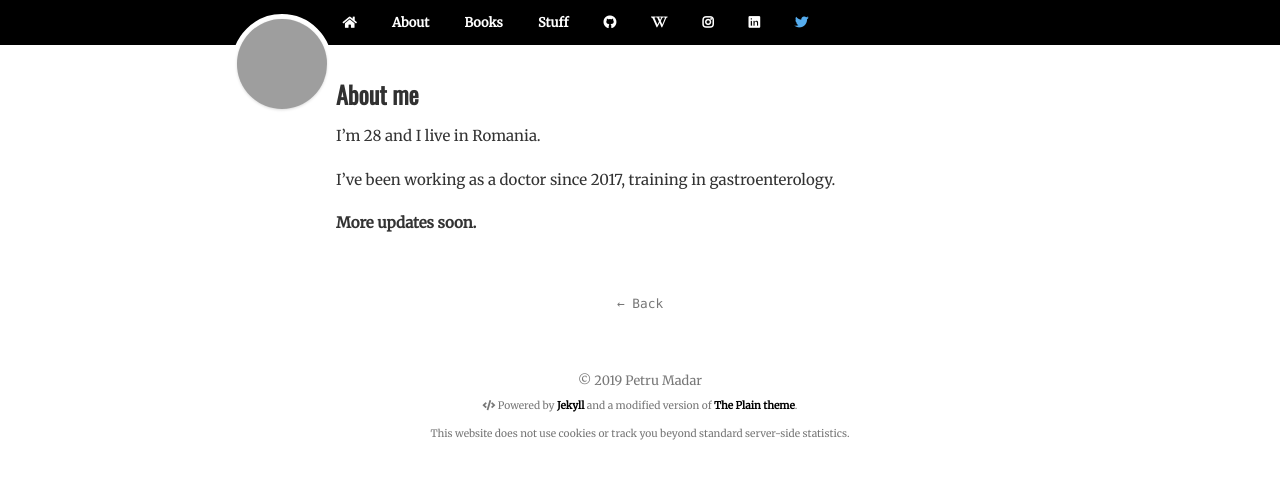
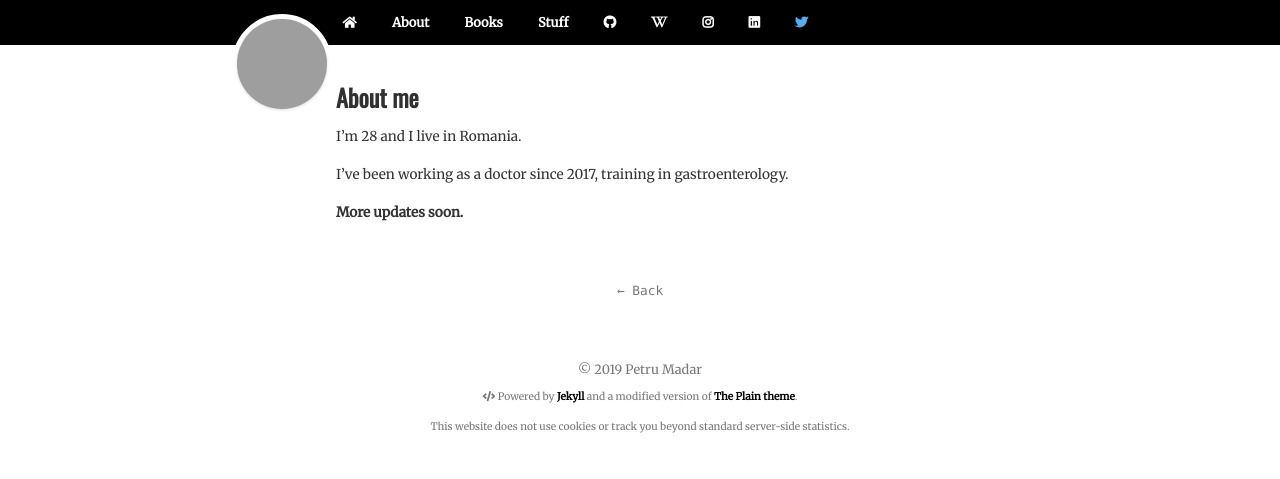
Before and after one commit to petru/prologue, a Jekyll site: the page built from about.md, in a window 1280 px wide. Shown: the top 479 px of the page. Built offline with Jekyll 4.4.1, drawn with Linux system fonts in a browser that asks for light colours; nearby versions of some CDN libraries; grey boxes are pictures that could not be loaded.

Commit message:
px -> rem; adjust padding on smaller screens

```diff
--- a/_sass/main.scss
+++ b/_sass/main.scss
@@ -10,19 +10,15 @@
 }
 body {
   background: #fff;
-  font-size: 14px;
-  line-height: 20px;
+  font-size: 0.85rem;
+  line-height: 1.5rem;
   font-weight: normal;
   font-style: normal;
-  font-family: "Merriweather", -apple-system, BlinkMacSystemFont, "Segoe UI", Roboto, Helvetica, Arial, sans-serif, "Apple Color Emoji", "Segoe UI Emoji", "Segoe UI Symbol";
+  font-family: "Merriweather", serif;
   color: #333333;
-  /*padding: 20px;*/
   margin: 0;
   -webkit-font-smoothing: antialiased;
   -webkit-text-size-adjust: 100%;
- /* @media (min-width: 992px) {
-    padding: 35px 50px;
-  }*/
 }
 h1,
 h2,
@@ -232,8 +228,6 @@
     margin: 30px 0;
   }
   p {
-    font-size: 15px;
-    line-height: 1.9em;
     word-wrap: break-word;
   }
   .footnote {
@@ -417,4 +411,7 @@
 
 #content {
   margin-top: -5rem;
+  @media (max-width: 620px) {
+    padding: 1rem;
+  }
 }
```
